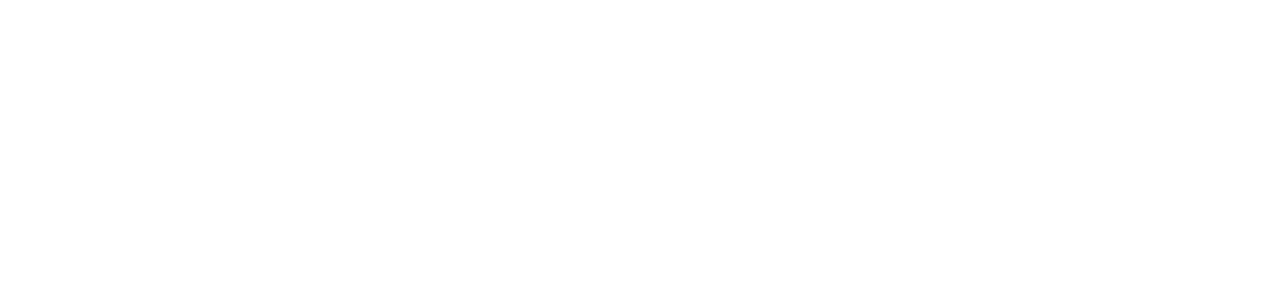
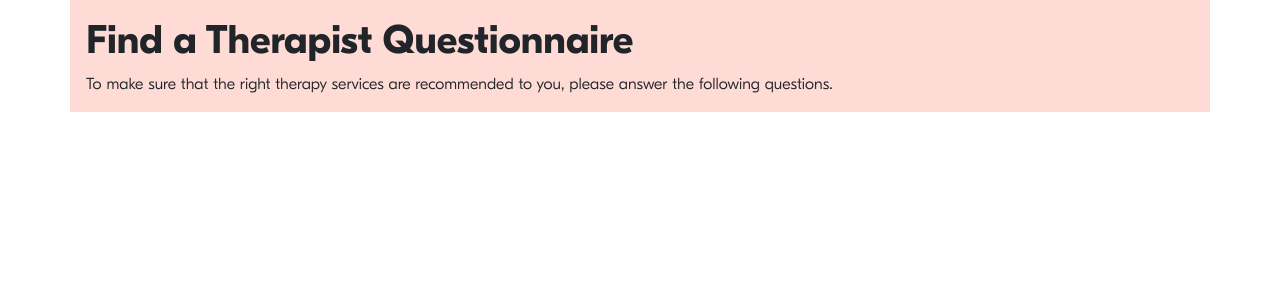
Before and after one commit to saivnm5/ld-hacks-mental-health, a React (Create React App) app: page /find-a-therapist in a window 1280 px wide. Before the commit this address had no page. Shown: the top 300 px of the page. Built offline with nearby package versions, Linux system fonts and the light colour scheme.

Commit message:
font update

```diff
--- a/src/App.css
+++ b/src/App.css
@@ -335,7 +335,7 @@
 }
 
 body {
-  font-family: 'GT Eesti Pro Text', sans-serif;
+  font-family: 'GT Eesti Pro Display', sans-serif;
   font-size: 1rem;
 }
 
@@ -373,6 +373,10 @@
   background-color: #F9FFD6;
 }
 
+.peach {
+  background-color: #FFDBD6;
+}
+
 .cta {
   font-size: 1.35rem;
   font-weight: 500;
@@ -398,3 +402,7 @@
   font-size: 2.5rem;
   font-weight: 700;
 }
+
+.title-container {
+  padding: 1em;
+}
--- a/src/App.js
+++ b/src/App.js
@@ -5,6 +5,7 @@
 import HelpLater from './HelpLater.jsx';
 import HelpLanding from './HelpLanding.jsx';
 import HelpNow from './HelpNow.jsx';
+import FindATherapist from './FindATherapist.jsx';
 
 const App = () => (
   <Container className='full-height'>
@@ -12,6 +13,7 @@
       <Route path="/" element={HelpLanding()} />
       <Route path="help-now" element={HelpNow()} />
       <Route path="help-later" element={HelpLater()} />
+      <Route path="find-a-therapist" element={FindATherapist()} />
     </Routes>
   </Container>
 );
--- /dev/null
+++ b/src/FindATherapist.jsx
@@ -0,0 +1,20 @@
+import React, {Fragment} from 'react';
+import Row from 'react-bootstrap/Row';
+import Col from 'react-bootstrap/Col';
+
+const FindATherapist = () => (
+  <Fragment>
+    <Row>
+      <div className='title-container peach'>
+      <h1 className='title'>Find a Therapist Questionnaire</h1>
+      <p className='description'>To make sure that the right therapy services are recommended to you, please answer the following questions.</p>
+    </div>
+    </Row>
+    <Row >
+      <Col xs={12}>
+      </Col>
+    </Row>
+  </Fragment>
+  );
+
+export default FindATherapist;
```
